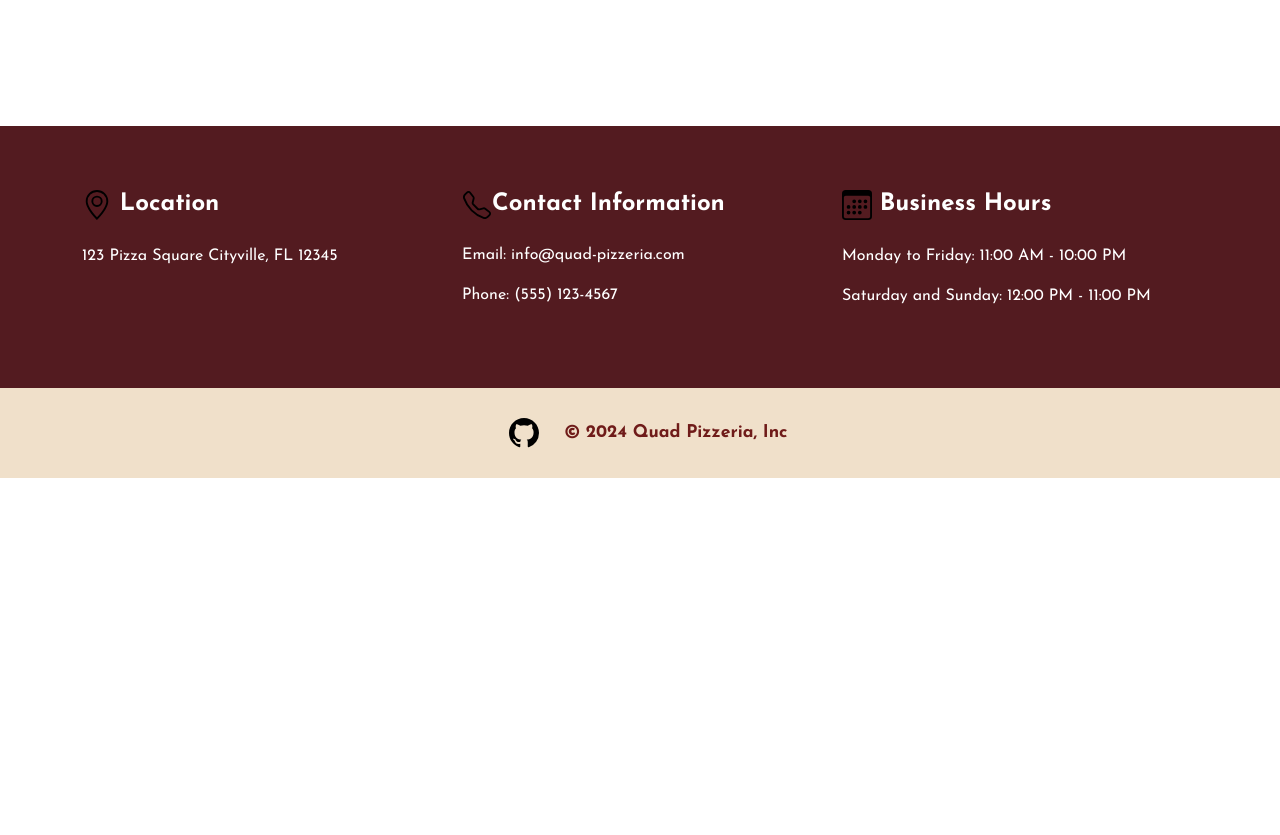
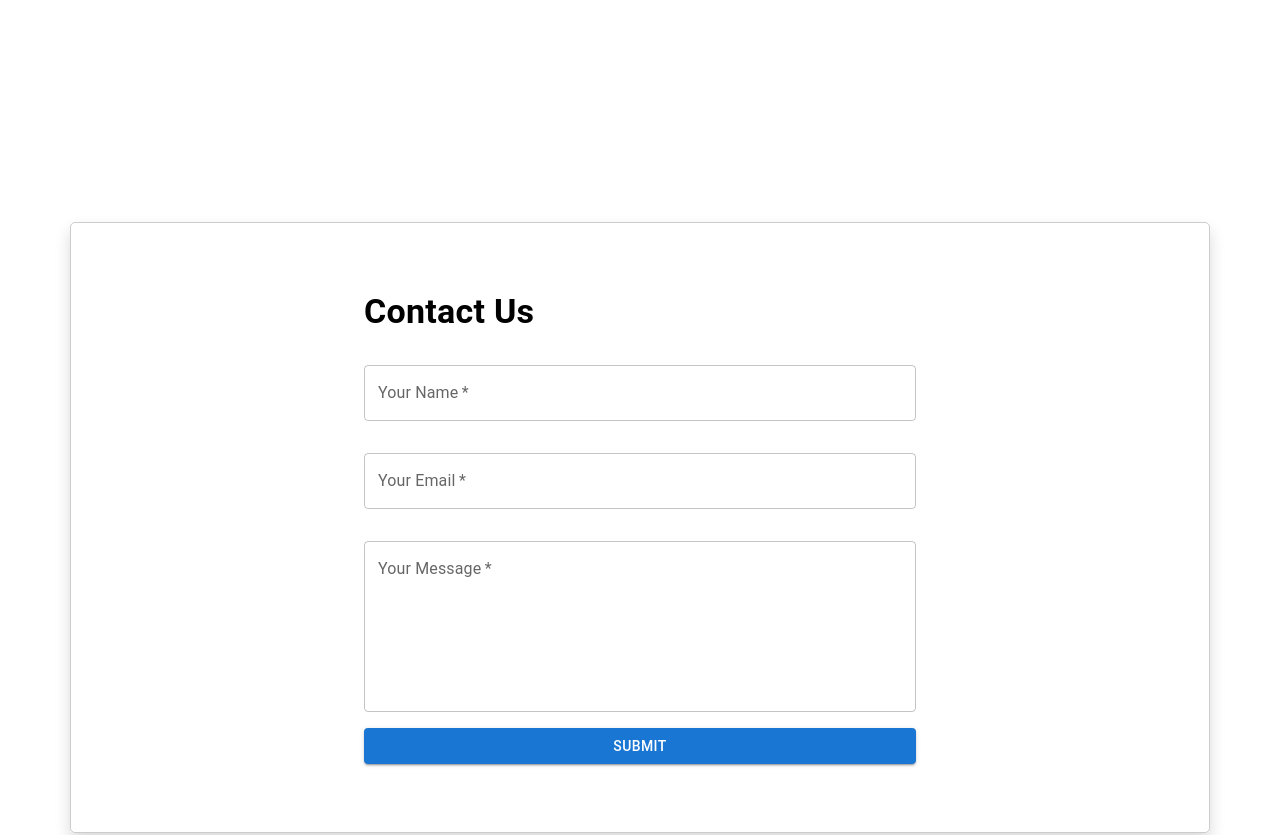
Before and after one commit to quaydrionb/quad-pizza-shop, a Next.js app: page / in a window 1280 px wide. Shown: the part 6260-7095 px from the top of the page. Before the commit the page ends 6738 px from the top, so only its background shows below. Built offline with nearby package versions, Linux system fonts and the light colour scheme.

Commit message:
added contact page

```diff
--- a/app/globals.css
+++ b/app/globals.css
@@ -448,6 +448,14 @@ svg {
   margin-right: 10px;
 }
 
+.contact-box {
+  border: 1px solid #ccc;
+  border-radius: 5px;
+  padding: 20px;
+
+}
+
+
 /* Footer */
 footer {
   background-color: #531B20;
--- a/app/page.tsx
+++ b/app/page.tsx
@@ -9,6 +9,7 @@ import Arcade from "@/components/home/Arcade";
 import { Suspense } from "react";
 import { Provider } from "react-redux";
 import store from "@/redux/store";
+import Contact from "@/components/Contact";
 
 export default function Home() {
   const [showButton, setShowButton] = useState(false);
@@ -58,6 +59,8 @@ export default function Home() {
         <div className="mt-5 pt-5 pb-4 mb-4"></div>
         <div className="mt-5 pt-5 pb-4 mb-4"></div>
         <Arcade />
+        <div className="mt-5 pt-5 pb-4 mb-4"></div>
+        <Contact />
       </Provider>
 
       {/* Back to top button */}
--- /dev/null
+++ b/components/Contact.tsx
@@ -0,0 +1,103 @@
+import Head from "next/head";
+import React, { useState, ChangeEvent, FormEvent } from "react";
+import { Container, TextField, Button, Typography } from "@mui/material";
+
+const Contact = () => {
+  const [formData, setFormData] = useState({
+    name: "",
+    email: "",
+    message: "",
+  });
+
+  const handleChange = (
+    e: ChangeEvent<HTMLInputElement | HTMLTextAreaElement>,
+  ) => {
+    const { name, value } = e.target;
+    setFormData((prevState) => ({
+      ...prevState,
+      [name]: value,
+    }));
+  };
+
+  const handleSubmit = (e: FormEvent<HTMLFormElement>) => {
+    e.preventDefault();
+
+    setFormData({
+      name: "",
+      email: "",
+      message: "",
+    });
+  };
+
+  return (
+    <div className="container mb-5 contact-box shadow">
+      <Head>
+        <title>Contact Us</title>
+        <meta
+          name="description"
+          content="Contact Quad Pizzeria for any inquiries or feedback."
+        />
+      </Head>
+      <div className="align-items-center py-5">
+        <Container maxWidth="sm">
+          <Typography
+            variant="h4"
+            className="display-5 fw-bold text-body-emphasis mb-3"
+          >
+            Contact Us
+          </Typography>
+          <form onSubmit={handleSubmit}>
+            <TextField
+              fullWidth
+              label="Your Name"
+              name="name"
+              value={formData.name}
+              onChange={handleChange}
+              variant="outlined"
+              margin="normal"
+              placeholder="Enter your name"
+              className="mb-3"
+              required
+            />
+            <TextField
+              fullWidth
+              label="Your Email"
+              name="email"
+              value={formData.email}
+              onChange={handleChange}
+              variant="outlined"
+              margin="normal"
+              placeholder="Enter your email"
+              className="mb-3"
+              required
+            />
+            <TextField
+              fullWidth
+              label="Your Message"
+              name="message"
+              value={formData.message}
+              onChange={handleChange}
+              variant="outlined"
+              margin="normal"
+              multiline
+              rows={6}
+              placeholder="Enter your message"
+              className="mb-3"
+              required
+            />
+            <Button
+              type="submit"
+              variant="contained"
+              className="bg-green btn-lg px-4"
+              fullWidth
+            >
+              Submit
+            </Button>
+          </form>
+        </Container>
+      </div>
+    </div>
+  );
+};
+
+export default Contact;
```
